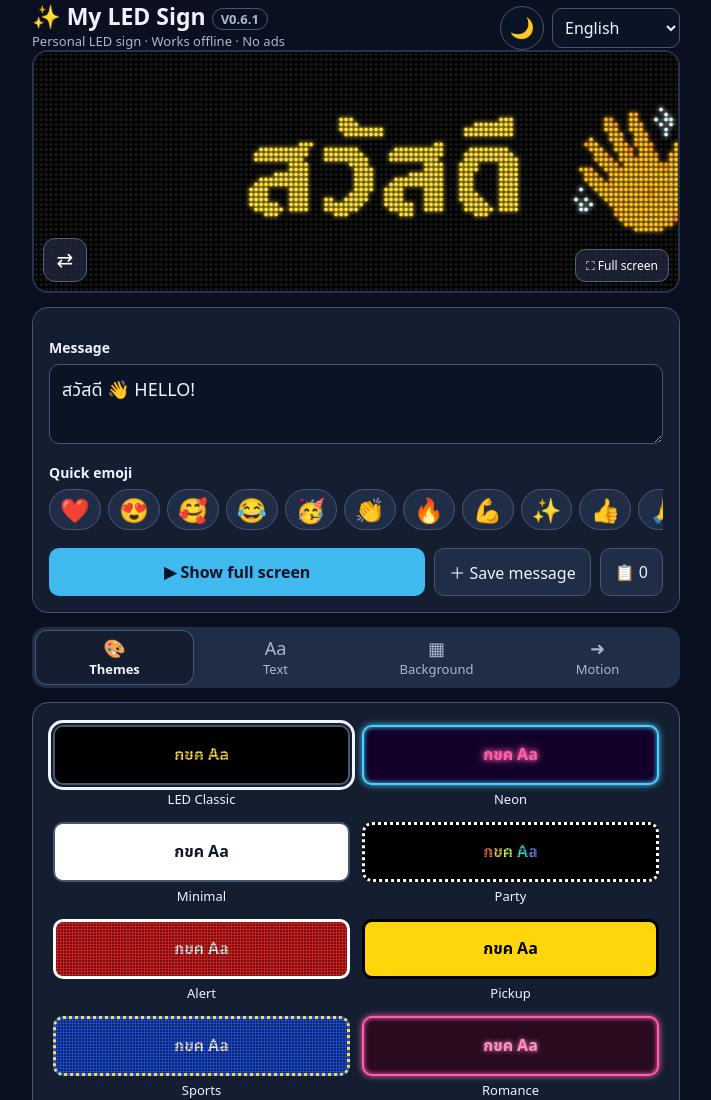
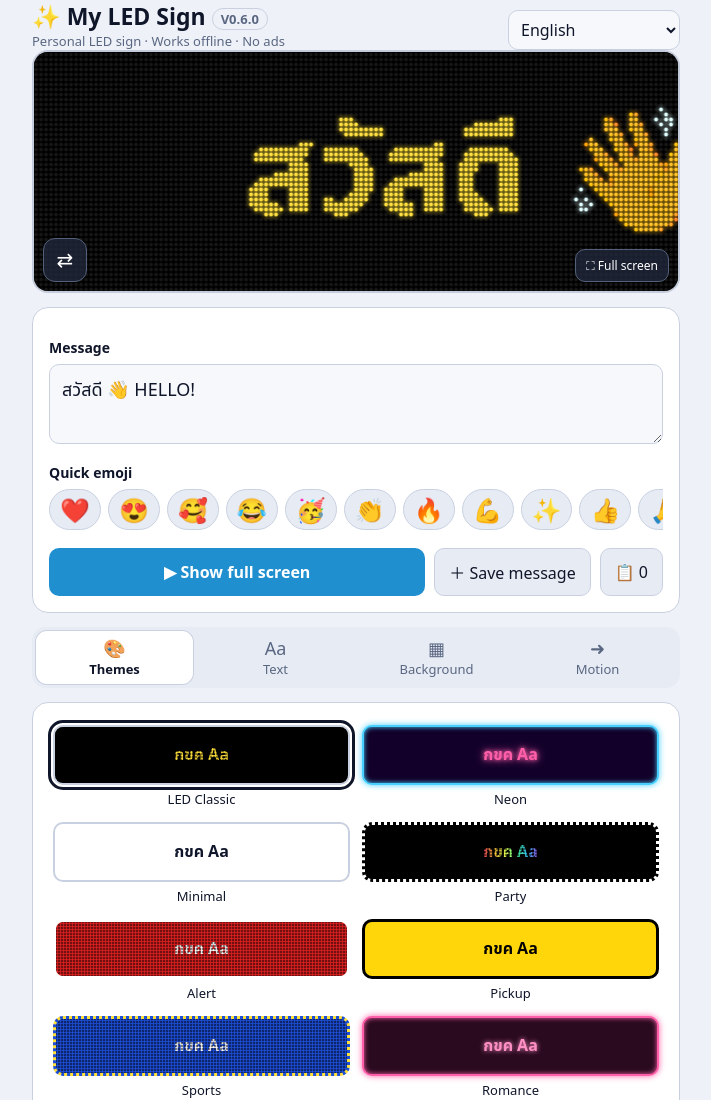
Before and after one commit to namnerv1/ledsign-rehearsal, a plain HTML site: page index.html in a window 1280 px wide. Shown: the top 1100 px of the page, without its empty margins (284-995 px from the left). Drawn offline with Linux system fonts and the light colour scheme.

Commit message:
REH3: rollback to V0.6.0 pair

```diff
--- a/index.html
+++ b/index.html
@@ -4,21 +4,12 @@
 <meta charset="utf-8">
 <meta name="viewport" content="width=device-width, initial-scale=1, viewport-fit=cover">
 <meta name="theme-color" content="#0b1020">
-<meta name="app-version" content="0.6.1">
+<meta name="app-version" content="0.6.0">
 <link rel="manifest" href="manifest.webmanifest">
 <link rel="icon" type="image/png" href="icon-192.png">
 <link rel="apple-touch-icon" href="icon-192.png">
 <meta name="mobile-web-app-capable" content="yes">
-<title>My LED Sign V0.6.1</title>
-<script>
-/* V0.6.1 โหมดหน้าจอ (Dark Mode Design Draft 2 ส่วนที่ 3–4)
-   อ่าน led3-ui = {"v":1,"mode":"dark"|"light"} อย่างเดียว ไม่เขียน — ผิดพลาดทุกกรณี = มืด
-   ตั้ง <html data-theme> ก่อน CSS วาดหน้าแรก (ชุดสีมืด/สว่างมีอยู่แล้วใน CSS ของ V0.6.0) */
-(function(){var m='dark';
-try{var o=JSON.parse(localStorage.getItem('led3-ui'));if(o&&o.v===1&&(o.mode==='dark'||o.mode==='light'))m=o.mode}catch(e){}
-try{document.documentElement.setAttribute('data-theme',m);var t=document.querySelector('meta[name="theme-color"]');if(t)t.setAttribute('content',m==='light'?'#eef1f7':'#0b1020')}catch(e){}
-})();
-</script>
+<title>My LED Sign V0.6.0</title>
 <style>
 /* V0.5.0: ของที่ใส่ hidden ต้องซ่อนจริง แม้ CSS เดิมกำหนด display ไว้ */
 [hidden]{display:none!important}
@@ -37,17 +28,12 @@ body{margin:0;background:var(--bg);color:var(--text);font-family:system-ui,"Noto
 button,input,select,textarea{font:inherit}
 button{cursor:pointer}
 .wrap{max-width:680px;margin:auto;padding:0 16px}
-header{display:flex;align-items:flex-end;justify-content:space-between;gap:12px;padding-top:18px;padding-bottom:10px;flex-wrap:wrap}
+header{display:flex;align-items:flex-end;justify-content:space-between;gap:12px;padding-top:18px;padding-bottom:10px}
 h1{font-size:23px;margin:0}
 .ver{font-size:13px;font-weight:600;color:var(--muted);border:1px solid var(--line);border-radius:999px;padding:1px 8px;vertical-align:middle;white-space:nowrap}
 .cdot{display:inline-block;box-sizing:content-box;width:8px;height:8px;border:3px solid #000;border-radius:50%;margin-right:6px;vertical-align:middle;box-shadow:0 0 0 1px rgba(255,255,255,.35)}
 .tag{color:var(--muted);font-size:13px}
 .langsel{background:var(--field);color:var(--text);border:1px solid var(--line);border-radius:10px;padding:7px 8px;max-width:46%}
-/* V0.6.1 ปุ่มโหมดหน้าจอ ข้างซ้ายช่องภาษา — สองอย่างนี้อยู่แถวเดียวกันเสมอ ถ้าที่ไม่พอ (ตัวอักษรใหญ่) ทั้งแถวขึ้นบรรทัดใหม่ชิดขวา */
-header>div:first-child{flex:1 1 0;min-width:7em}
-.hdtools{display:flex;align-items:center;gap:8px;margin-left:auto;flex:none}
-.hdtools .langsel{max-width:min(8em,30vw);min-width:0}
-.uimode{flex:none;width:44px;height:44px;min-width:44px;min-height:44px;padding:0;border-radius:50%;background:var(--field);color:var(--text);border:1px solid var(--line);font-size:20px;line-height:1;display:inline-flex;align-items:center;justify-content:center}
 .preview{position:relative;background:#000;border:2px solid var(--frame);border-radius:16px;overflow:hidden;aspect-ratio:16/8;touch-action:manipulation}
 .preview canvas{width:100%;height:100%;display:block;background:#000}
 .preview .tap{position:absolute;right:9px;bottom:9px;background:#20283cc9;border:1px solid #536079;color:#fff;border-radius:10px;padding:7px 10px;font-size:12px}
@@ -135,8 +121,8 @@ body.show{overflow:hidden}
 </head>
 <body>
 <header class="wrap">
-  <div><h1>✨ My LED Sign <span class="ver">V0.6.1</span></h1><div class="tag" data-i="tag"></div></div>
-  <div class="hdtools"><button class="uimode" id="uiMode" type="button">🌙</button><select class="langsel" id="lang" aria-label="Language"></select></div>
+  <div><h1>✨ My LED Sign <span class="ver">V0.6.0</span></h1><div class="tag" data-i="tag"></div></div>
+  <select class="langsel" id="lang" aria-label="Language"></select>
 </header>
 <div class="wrap installbar" id="installBar" hidden><button class="pill small" id="installBtn" type="button" data-i="install"></button></div>
 
@@ -277,18 +263,6 @@ const T13={"en": {"install": "📲 Install app"}, "th": {"install": "📲 ติ
 Object.keys(T13).forEach(k=>{if(T[k])Object.assign(T[k],T13[k])});
 const T5={"en": {"paging": "Split into pages when text gets too small (Still mode)", "pages": "Still: all your text stays on one screen."}, "th": {"paging": "แบ่งหน้าอัตโนมัติ เมื่อข้อความยาวจนตัวอักษรเล็กเกินไป (โหมดหยุดนิ่ง)", "pages": "หยุดนิ่ง: ข้อความทั้งหมดจะอยู่ในจอเดียว"}, "es": {"paging": "Dividir en páginas si el texto queda demasiado pequeño (modo Fijo)", "pages": "Fijo: todo el texto se queda en una sola pantalla."}, "pt": {"paging": "Dividir em páginas quando o texto ficar pequeno demais (modo Parado)", "pages": "Parado: todo o texto fica em uma única tela."}, "fr": {"paging": "Découper en pages si le texte devient trop petit (mode Fixe)", "pages": "Fixe : tout le texte reste sur un seul écran."}, "id": {"paging": "Bagi jadi beberapa halaman jika teks terlalu kecil (mode Diam)", "pages": "Diam: semua teks tetap dalam satu layar."}, "vi": {"paging": "Chia trang khi chữ quá nhỏ (chế độ Đứng yên)", "pages": "Đứng yên: toàn bộ chữ nằm trong một màn hình."}, "ja": {"paging": "文字が小さくなりすぎるときはページに分ける（固定モード）", "pages": "固定：文章はすべて1画面に表示します。"}, "ko": {"paging": "글자가 너무 작아지면 페이지로 나누기 (고정 모드)", "pages": "고정: 모든 문구를 한 화면에 표시합니다."}, "zh": {"paging": "文字太小时自动分页（静止模式）", "pages": "静止：所有文字都显示在同一屏幕上。"}};
 Object.keys(T5).forEach(k=>Object.assign(T[k],T5[k]));
-/* T14 (V0.6.1): ปุ่มโหมดหน้าจอ — บอกสิ่งที่จะเกิดเมื่อกด */
-const T14={en:{toLight:'Switch to light mode',toDark:'Switch to dark mode'},
-th:{toLight:'เปลี่ยนเป็นโหมดสว่าง',toDark:'เปลี่ยนเป็นโหมดมืด'},
-es:{toLight:'Cambiar a modo claro',toDark:'Cambiar a modo oscuro'},
-pt:{toLight:'Mudar para o modo claro',toDark:'Mudar para o modo escuro'},
-fr:{toLight:'Passer en mode clair',toDark:'Passer en mode sombre'},
-id:{toLight:'Beralih ke mode terang',toDark:'Beralih ke mode gelap'},
-vi:{toLight:'Chuyển sang chế độ sáng',toDark:'Chuyển sang chế độ tối'},
-ja:{toLight:'ライトモードに切り替え',toDark:'ダークモードに切り替え'},
-ko:{toLight:'라이트 모드로 전환',toDark:'다크 모드로 전환'},
-zh:{toLight:'切换到浅色模式',toDark:'切换到深色模式'}};
-Object.keys(T14).forEach(k=>{if(T[k])Object.assign(T[k],T14[k])});
 const TESTS=['ผู้ใหญ่ที่น่ารัก','กู้ภัยฉุกเฉิน','น้ำแข็งใส','ซื้อหนึ่งแถมหนึ่ง','รักนะ ❤️ LOVE YOU 😍','สู้ ๆ 💪🔥🎉','วิธีทดลองให้ได้เต็มจอจริง: อย่าเปิดในแอป Claude ให้กด ⋮ มุมขวาบน แล้วเลือกเปิดในเบราว์เซอร์','ສະບາຍດີ','សួស្តី','မင်္ဂလာပါ','Xin chào Việt Nam','こんにちは','안녕하세요','你好世界','مرحبا','¡Hola! Ça va? Olá!','❤️ 👻 💀 🤍 🥰 👍🏻 👨‍👩‍👧‍👦','今日はご来店いただき、誠にありがとうございます。またのお越しをお待ちしております。','مرحبا بكم في My LED Sign 2026','أهلا وسهلا بكم في متجرنا. نتمنى لكم يوما سعيدا ونراكم قريبا'];
 const EMOJIS=['❤️','😍','🥰','😂','🥳','👏','🔥','💪','✨','👍','🙏','🎉','💖','⭐','😭','👋'];
 function detectLang(){const n=(navigator.language||'en').toLowerCase().slice(0,2);return T[n]?n:'en'}
@@ -534,25 +508,7 @@ function applyLang(){
   $('swap').title=t('swap');$('swap').setAttribute('aria-label',t('swap'));
   $('jump').title=t('saved');$('jump').setAttribute('aria-label',t('saved'));
   langSel.value=state.lang;renderSaved();refreshLabels();
-  uiPaint();
 }
-
-/* ---------- V0.6.1 โหมดหน้าจอ (Dark Mode Design Draft 2 ส่วนที่ 5) ----------
-   ค่าของแอป ไม่ใช่ของป้าย: อยู่ใน led3-ui แยกต่างหาก / เขียนเฉพาะตอนกดปุ่ม */
-function uiMode(){return document.documentElement.getAttribute('data-theme')==='light'?'light':'dark'}
-function uiPaint(){
-  const b=$('uiMode'),m=uiMode(),l=t(m==='light'?'toDark':'toLight');
-  b.textContent=m==='light'?'☀️':'🌙';b.title=l;b.setAttribute('aria-label',l);
-  const pi=$('pwaInfo');if(pi&&pi.textContent.indexOf(' · ui: ')>=0)pi.textContent=pi.textContent.replace(/ · ui: \w+/,' · ui: '+m);
-}
-if(!document.documentElement.getAttribute('data-theme'))document.documentElement.setAttribute('data-theme','dark');
-$('uiMode').onclick=()=>{
-  const m=uiMode()==='light'?'dark':'light';
-  document.documentElement.setAttribute('data-theme',m);
-  const tc=document.querySelector('meta[name="theme-color"]');if(tc)tc.setAttribute('content',m==='light'?'#eef1f7':'#0b1020');
-  try{localStorage.setItem('led3-ui',JSON.stringify({v:1,mode:m}))}catch(e){}
-  uiPaint();
-};
 function refreshLabels(){
   $('speedVal').textContent=state.speed+'%';
   const still=state.mode==='still';
@@ -1032,7 +988,7 @@ const info=document.getElementById('pwaInfo'),box=info&&info.closest('details');
 async function diag(){
   let c='-';try{c=(await caches.keys()).join(', ')||'(none)'}catch(e){}
   const sw=('serviceWorker' in navigator)&&navigator.serviceWorker.controller?navigator.serviceWorker.controller.scriptURL.replace(location.origin,''):'off';
-  info.textContent='page V'+VER+' · SW: '+sw+' · cache: '+c+' · ui: '+(document.documentElement.getAttribute('data-theme')==='light'?'light':'dark');
+  info.textContent='page V'+VER+' · SW: '+sw+' · cache: '+c;
 }
 if(box){box.addEventListener('toggle',()=>{if(box.open)diag()})}
 })();
--- a/sw.js
+++ b/sw.js
@@ -1,10 +1,10 @@
-// My LED Sign — service worker 0.6.1
+// My LED Sign — service worker 0.6.0
 // เก็บไฟล์แอปไว้ในเครื่อง เพื่อให้เปิดได้แม้ไม่มีเน็ต (PWA Integration Plan Draft 2 ข้อ 3.4)
 // - ติดตั้ง: ดึงทุกไฟล์แบบสด (cache:'reload') ต้องได้ 200 ครบ และ index.html ต้องเป็นเวอร์ชัน VER
 //   ไม่ผ่าน = ติดตั้งไม่สำเร็จ → ตัวเก่ากับแคชเก่าทำงานต่อ (เปิดออฟไลน์ได้) แล้ว Chrome จะลองใหม่ครั้งหน้า
 // - เริ่มทำงาน: ลบเฉพาะแคชที่ขึ้นต้นด้วย PREFIX ของตัวเอง (แคชใช้ร่วมกันทั้งเว็บ ห้ามลบของคนอื่น)
 // - ตอบ: เฉพาะไฟล์ของแอป — แคชก่อน แล้วอัปเดตเบื้องหลัง (index.html เก็บทับเฉพาะเวอร์ชันที่ตรง)
-const VER='0.6.1';
+const VER='0.6.0';
 const PREFIX='led-sign-v';
 const CACHE=PREFIX+VER;
 const ICONS='';
```
